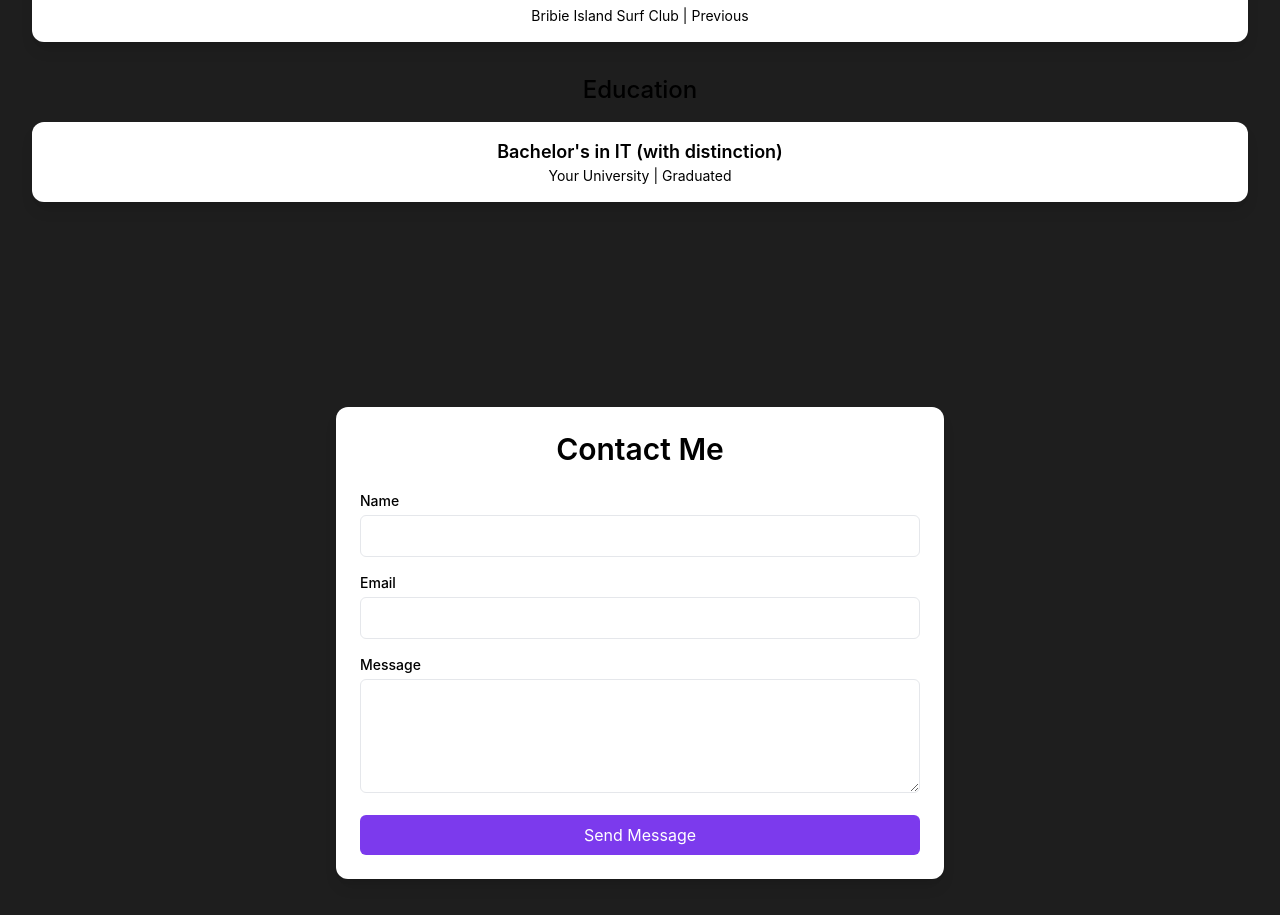
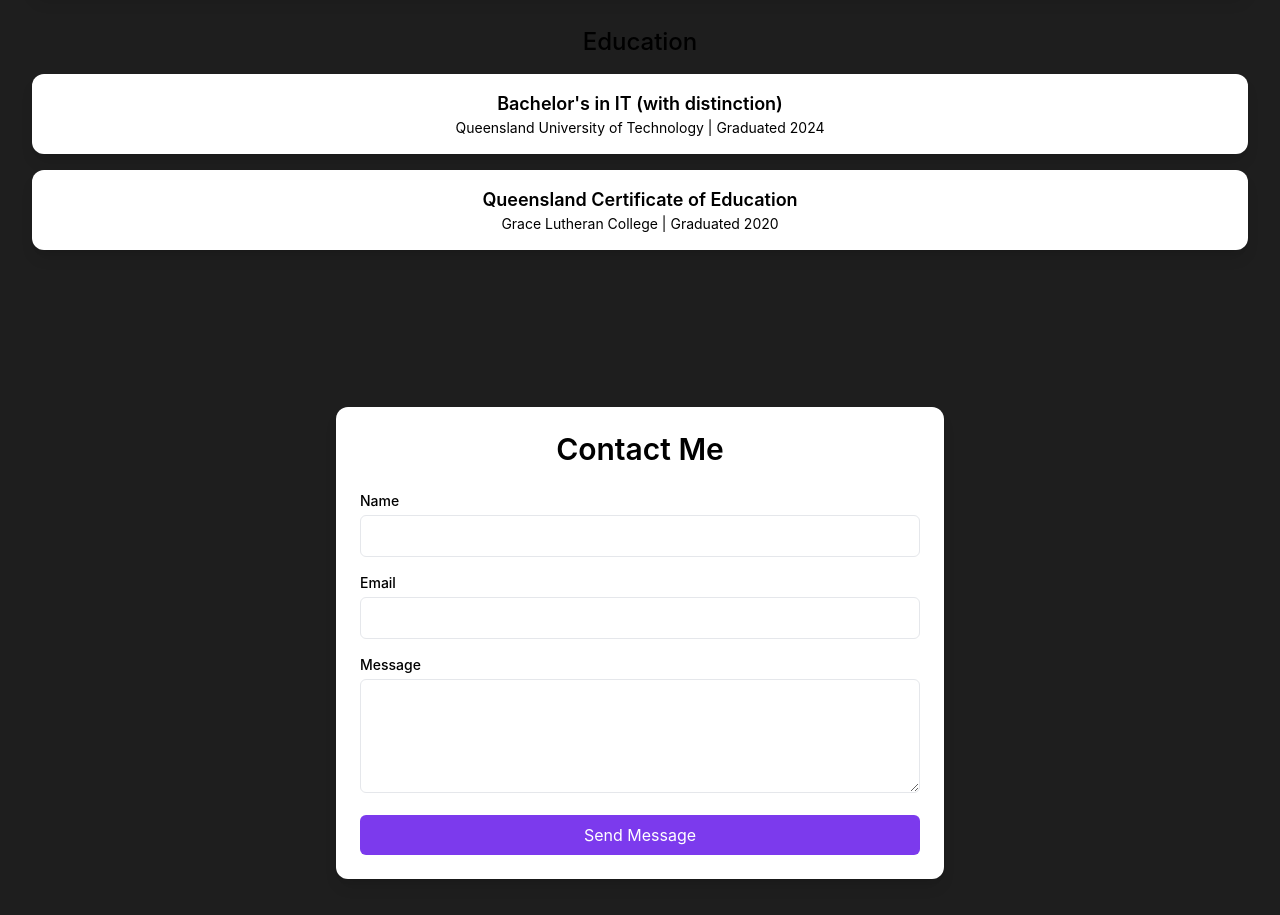
Before and after one commit to Git-DanD/dand-portfolio, a React (Create React App) app: page / in a window 1280 px wide. Shown: the part 1364-2279 px from the top of the page. Built offline with nearby package versions, Linux system fonts and the light colour scheme.

Commit message:
added highschool cert

```diff
--- a/src/Components/ExperienceEducation.js
+++ b/src/Components/ExperienceEducation.js
@@ -22,8 +22,13 @@ const ExperienceEducation = () => {
   const education = [
     {
       degree: "Bachelor's in IT (with distinction)",
-      institution: "Your University",
-      year: "Graduated",
+      institution: "Queensland University of Technology",
+      year: "Graduated 2024",
+    },
+    {
+      degree: "Queensland Certificate of Education",
+      institution: "Grace Lutheran College",
+      year: "Graduated 2020",
     },
   ];
 
```
